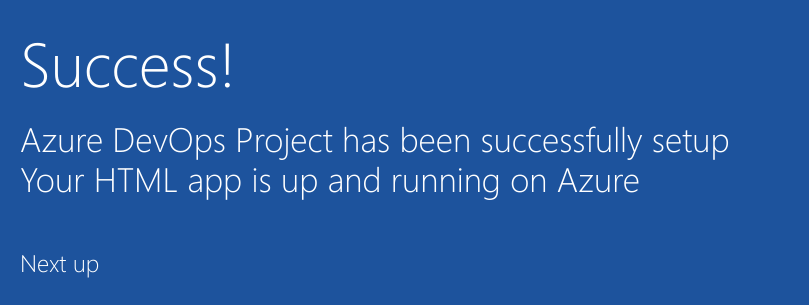
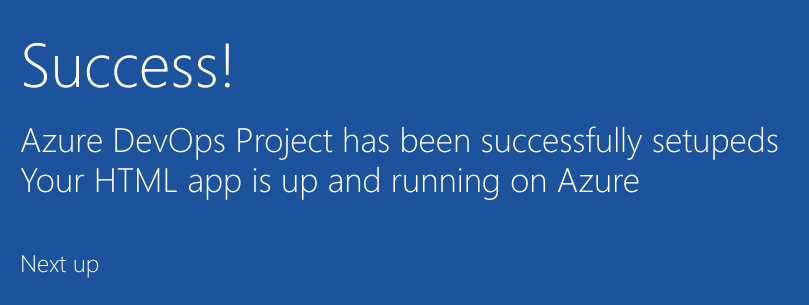
Before and after one commit to sjohnyalfred/aperture-technology-codebase, a plain HTML site: page index.html in a window 1280 px wide. Shown: the part 352-657 px from the top of the page, 205-1014 px from the left. Drawn offline with Linux system fonts and the light colour scheme.

Commit message:
Added new feature

```diff
--- a/index.html
+++ b/index.html
@@ -19,7 +19,7 @@
         </div>
             <div class="content-body">
                 <div class="success-text">Success!</div>
-                <div class="description line-1"> Azure DevOps Project has been successfully setup</div>
+                <div class="description line-1"> Azure DevOps Project has been successfully setupeds</div>
                 <div class="description line-2"> Your HTML app is up and running on Azure</div>
                 <div class="next-steps-container">
                     <div class="next-steps-header">Next up</div>
```
